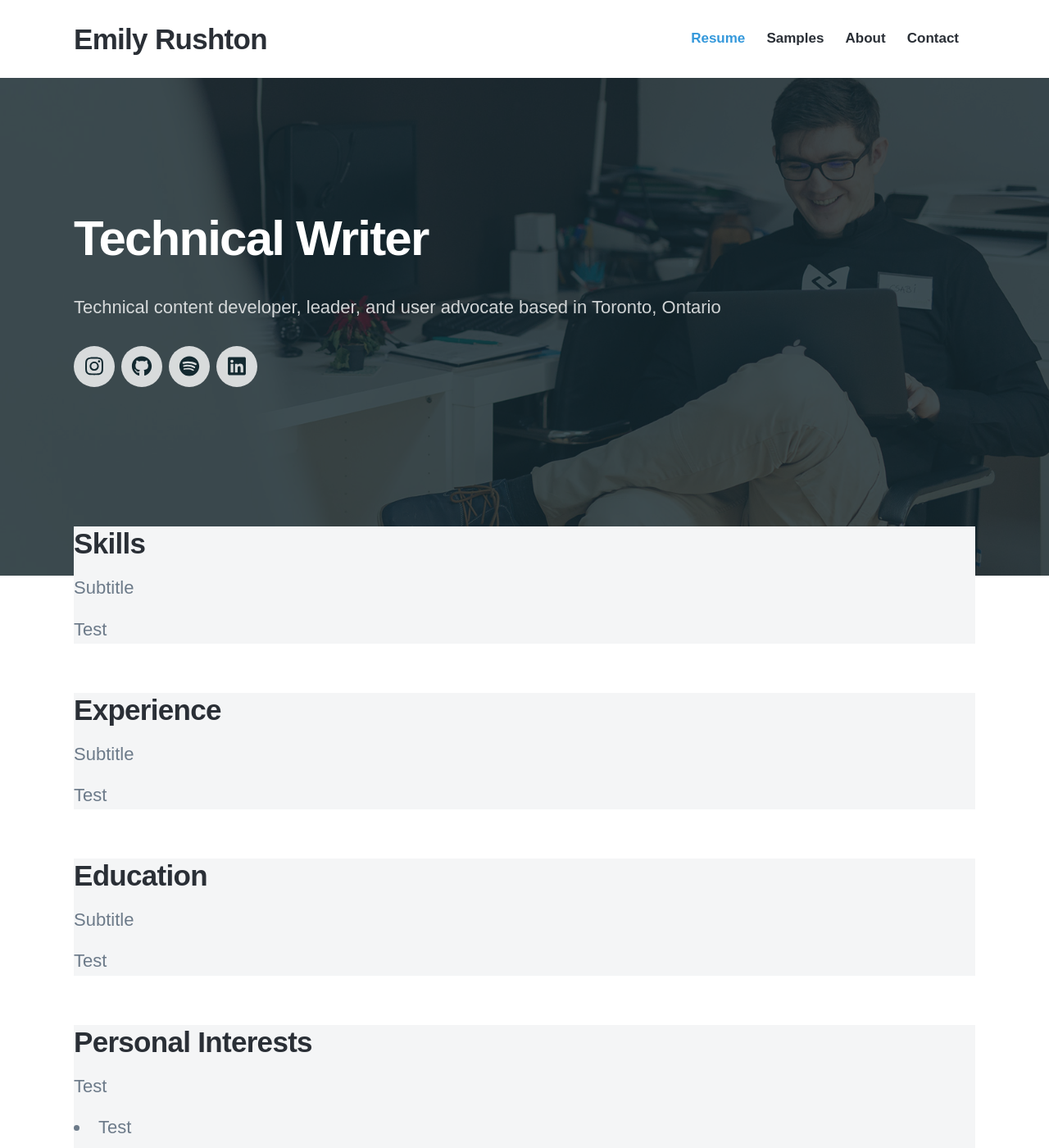
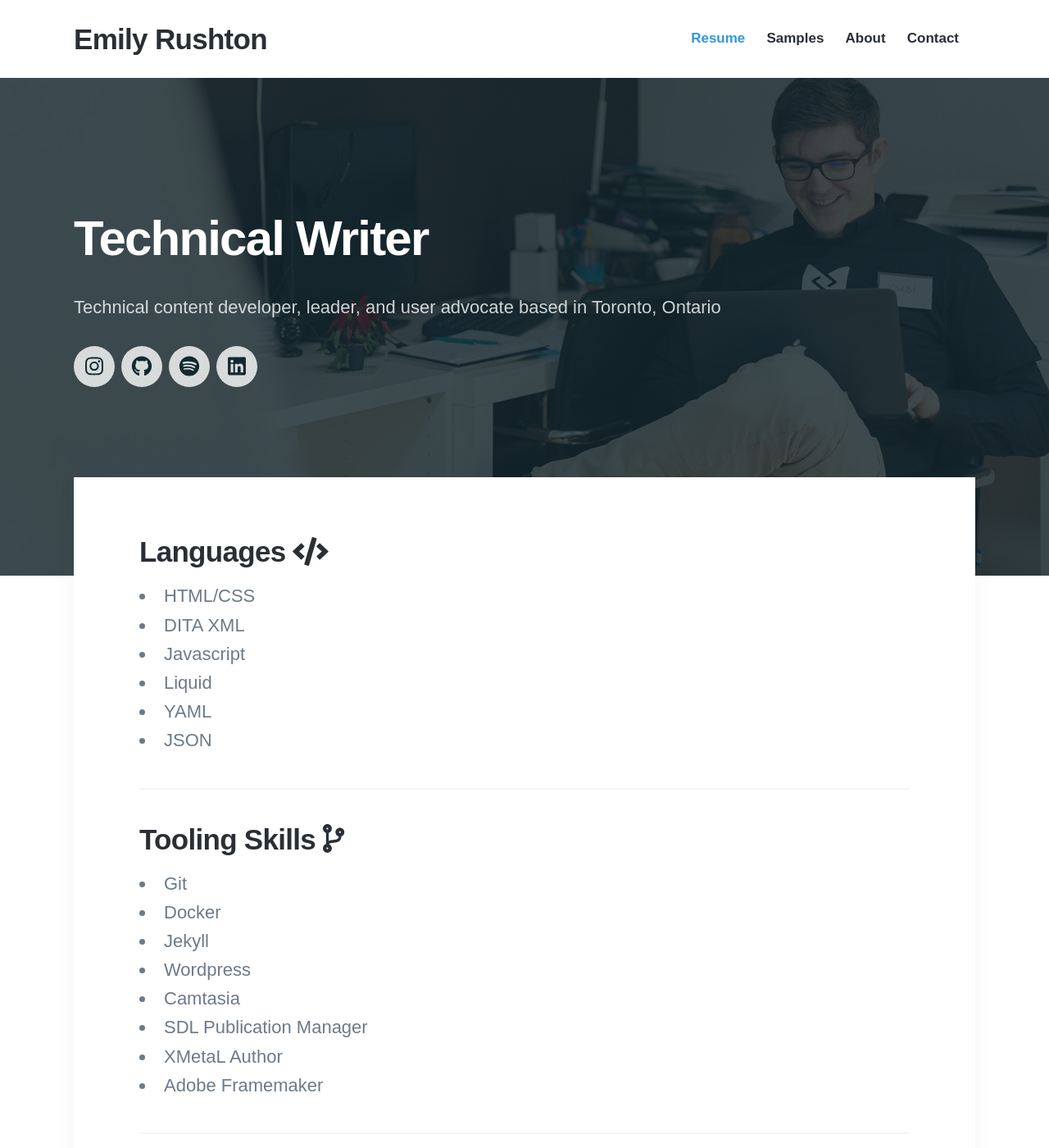
Before and after one commit to emilyrushton/emilyrushton.github.io, a Jekyll site: the page built from index.html, in a window 1280 px wide and 1400 px high. Shown: the whole window at 82% size. Built offline with Jekyll 4.4.1, drawn with Linux system fonts in a browser that asks for light colours; nearby versions of some CDN libraries; some web fonts are replaced.

Commit message:
Adding some skills to resume and adding fontawesome 6

```diff
--- a/_layouts/default.html
+++ b/_layouts/default.html
@@ -47,6 +47,7 @@
 	<script defer src="https://use.fontawesome.com/releases/v5.1.1/js/solid.js" integrity="sha384-GXi56ipjsBwAe6v5X4xSrVNXGOmpdJYZEEh/0/GqJ3JTHsfDsF8v0YQvZCJYAiGu" crossorigin="anonymous"></script>
 	<script defer src="https://use.fontawesome.com/releases/v5.1.1/js/brands.js" integrity="sha384-0inRy4HkP0hJ038ZyfQ4vLl+F4POKbqnaUB6ewmU4dWP0ki8Q27A0VFiVRIpscvL" crossorigin="anonymous"></script>
 	<script defer src="https://use.fontawesome.com/releases/v5.1.1/js/fontawesome.js" integrity="sha384-NY6PHjYLP2f+gL3uaVfqUZImmw71ArL9+Roi9o+I4+RBqArA2CfW1sJ1wkABFfPe" crossorigin="anonymous"></script>
+	<script src="https://kit.fontawesome.com/95ec8c8969.js" crossorigin="anonymous"></script>
 
 	{% if site.data.settings.advanced_settings.custom_styles %}
 	<!-- Custom Styles -->
--- a/index.html
+++ b/index.html
@@ -24,28 +24,45 @@ featured_image: /images/demo/home.jpg
 
 <section class="listing">
 	<div class="wrap">
-			<article class="post">
+			<article class="single-post">
 				<div>
-					<h2>Skills</h2>
-					<p>Subtitle</p>
-					<p>Test</p>
+					<h2>Languages <i class="fas fa-code"></i></h2>
+					<ul>
+						<li>HTML/CSS</li>
+						<li>DITA XML</li>
+						<li>Javascript</li>
+						<li>Liquid</li>
+						<li>YAML</li>
+						<li>JSON</li>
+					</ul>
 				</div>
-			</article>
-			<article class="post">
+				<hr>
+				<div>
+					<h2>Tooling Skills <i class="fas fa-code-branch"></i></h2>
+					<ul>
+						<li>Git</li>
+						<li>Docker</li>
+						<li>Jekyll</li>
+						<li>Wordpress</li>
+						<li>Camtasia</li>
+						<li>SDL Publication Manager</li>
+						<li>XMetaL Author</li>
+						<li>Adobe Framemaker</li>
+					</ul>
+				</div>
+				<hr>
 				<div>
 					<h2>Experience</h2>
 					<p>Subtitle</p>
 					<p>Test</p>
 				</div>
-			</article>
-			<article class="post">
+				<hr>
 				<div>
 					<h2>Education</h2>
 					<p>Subtitle</p>
 					<p>Test</p>
 				</div>
-			</article>
-			<article class="post">
+				<hr>
 				<div>
 					<h2>Personal Interests</h2>
 					<p>Test</p>
```
